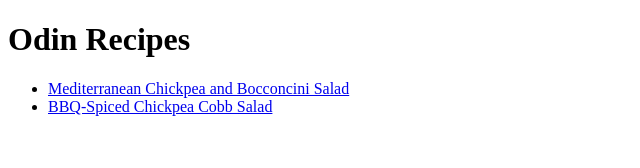
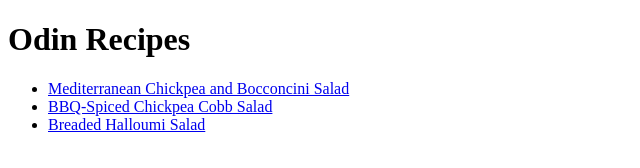
Before and after one commit to sarasahara17/odin-recipes, a plain HTML site: page index.html in a window 1280 px wide. Shown: the whole page, without its empty margins (0-640 px from the left). Drawn offline with Linux system fonts and the light colour scheme.

Commit message:
Add link to halloumi salad page

```diff
--- a/index.html
+++ b/index.html
@@ -11,6 +11,7 @@
         <ul>
         <li><a href="recipes/mediterranean_chickpea_and_bocconcini_salad.html">Mediterranean Chickpea and Bocconcini Salad</a></li>
         <li><a href="recipes/bbq-spiced_chickpea_cobb_salad.html">BBQ-Spiced Chickpea Cobb Salad</a></li>
+        <li><a href="recipes/breaded_halloumi_salad.html">Breaded Halloumi Salad</a></li>
         </ul>
 </body>
 </html>
```
